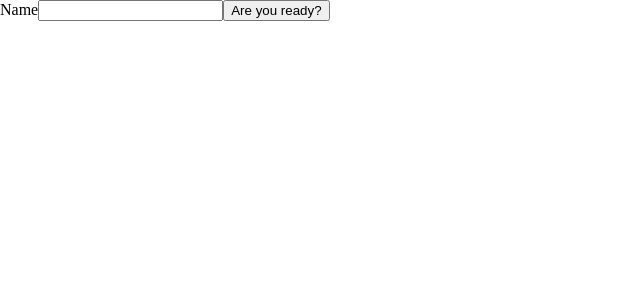
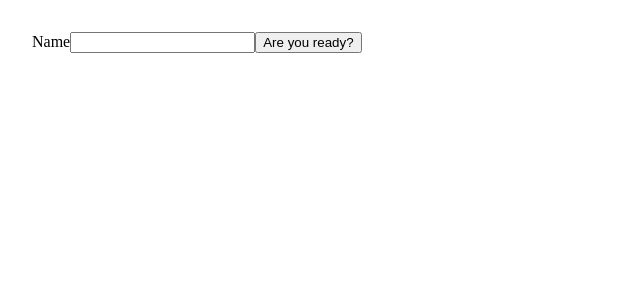
Before and after one commit to Ideopunk/wimmelbilder, a React (Create React App) app: page / in a window 1280 px wide. Shown: the top 300 px of the page, without its empty margins (0-640 px from the left). Built offline with nearby package versions, Linux system fonts and the light colour scheme.

Commit message:
some css, flex, to contain all without overflow

```diff
--- a/src/style/AT.scss
+++ b/src/style/AT.scss
@@ -1,5 +1,6 @@
 .image {
-    width: 100vw;
+    flex: 8;
+    max-width: 80vw;
     // height: 100vh;
     object-fit: contain;
 }
--- a/src/style/App.scss
+++ b/src/style/App.scss
@@ -1,6 +1,17 @@
 @import "./reset";
 @import "./AT";
 
+.App {
+	display: flex;
+	width: 100vw;
+    padding: 2rem;
+    box-sizing: border-box;
+}
+
+.sidebar {
+	flex: 1;
+}
+
 p {
-    color: red;
+	color: red;
 }
```
